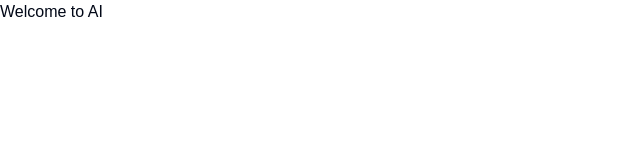
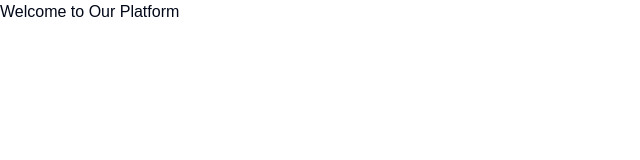
Before and after one commit to Koushik25022005/projectdelta, a Next.js app: page / in a window 1280 px wide. Shown: the top 160 px of the page, without its empty margins (0-640 px from the left). Built offline with nearby package versions, Linux system fonts and the light colour scheme.

Commit message:
Checking

```diff
--- a/app/page.tsx
+++ b/app/page.tsx
@@ -2,6 +2,6 @@ import Image from "next/image";
 
 export default function Home() {
   return (
-   <p>Welcome to AI</p>
+   <p>Welcome to Our Platform</p>
   );
 }
```
